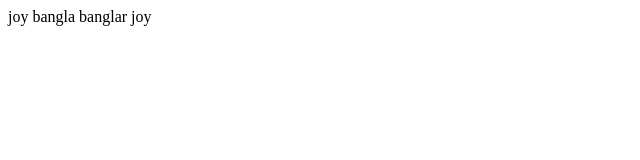
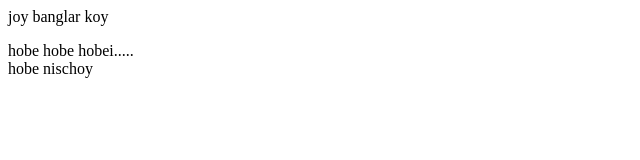
Before and after one commit to Shuvoskywalkar/myfirstwebsite, a plain HTML site: page index.html in a window 1280 px wide. Shown: the whole page, without its empty margins (0-640 px from the left). Drawn offline with Linux system fonts and the light colour scheme.

Commit message:
gittu ditesi

```diff
--- a/index.html
+++ b/index.html
@@ -6,6 +6,7 @@
     <title>Document</title>
 </head>
 <body>
-    joy bangla banglar joy
+    joy banglar koy
+    <p>hobe hobe hobei.....<br>hobe nischoy</p>
 </body>
 </html>
```
